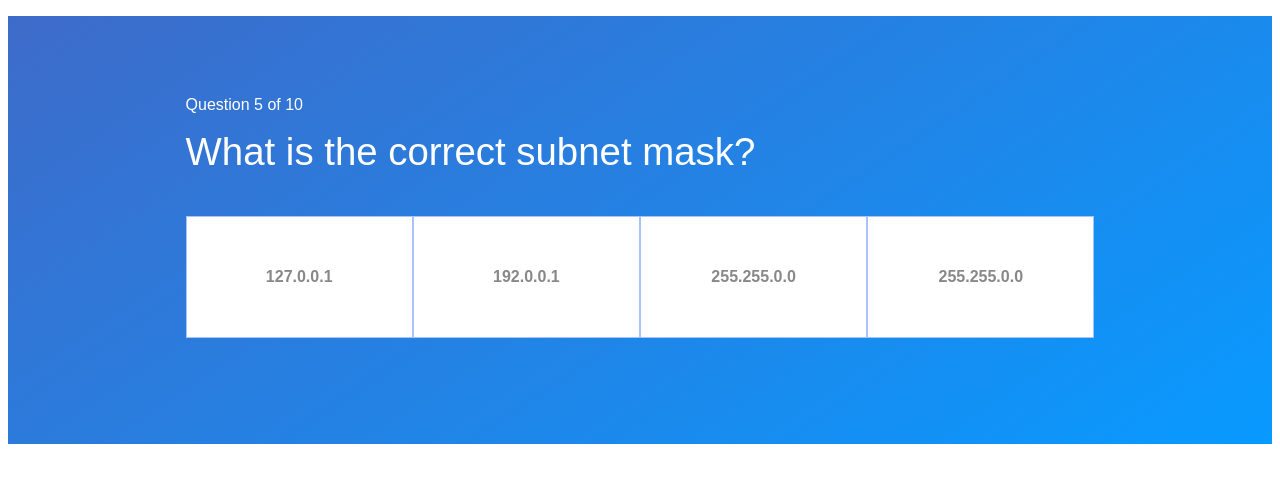
After one commit to sapwood/network, a Flask app: page /quiz/questions/1 in a window 1280 px wide. The commit adds this page. Shown: the top 483 px of the page. Run offline with Flask 3, Linux system fonts and the light colour scheme.

Commit message:
add question page

```diff
--- a/app.py
+++ b/app.py
@@ -11,7 +11,9 @@ def hello():
 @app.get('/quiz')
 def index():
     return render_template('quiz_index.html')
-
+@app.get('/quiz/questions/<levels>')
+def questions(levels):
+    return render_template('questions.html',levels=levels)
 
 @app.post('/submit')
 def submit():
--- a/static/style.css
+++ b/static/style.css
@@ -104,10 +104,29 @@ input#rows{
 
 
   /*--- FOR QUIZ PAGE  ----*/
+
+
+.container .title{
+
+    text-align: center;
+    font-family: fantasy;
+    font-size: 5vw;
+    margin-bottom: 0;
+    color: #333;
+}
+
 .level-container{
 
     padding: 10vw;
 }
+
+
+
+.level-container a{
+
+    text-decoration: none;
+}
+
  .level{
 
     margin: 0 0 10vw 0;
@@ -171,3 +190,53 @@ input#rows{
     font-size: 5vw;
     margin:1vw 0;
  }
+
+
+ /* CSS FOR QUESTIONS PAGE */
+
+ .q_container{
+
+    background: linear-gradient(146deg, rgba(62,107,201,1) 0%, rgba(8,154,255,1) 100%);
+    padding: 5vw;
+    color:white;
+    font-family: sans-serif;
+ }
+
+ .q_title{
+
+    width:80%;
+    margin:auto;
+ }
+
+.q_title .question{
+
+    font-size: 3vw;
+    margin:0;
+}
+
+ .answers{
+
+    width: 80%;
+    margin:auto;
+    display: flex;
+    justify-content: space-between;
+    padding: 2vw;
+ }
+
+ .answers .option{
+
+    flex: 1;
+    background-color: white;
+    color: #888;
+    padding: 4vw;
+    border: 1px solid #a6c3ff;
+    text-align: center;
+    font-weight: 900;
+ }
+
+ .option:hover{
+
+    background-color: #c2d74c;
+    cursor: pointer;
+    color:white;
+ }
--- /dev/null
+++ b/templates/questions.html
@@ -0,0 +1,23 @@
+<!DOCTYPE html>
+<html>
+    <head>
+        <meta charset="utf-8">
+        <meta name="viewport" content="width=device-width, initial-scale=1">
+        <link rel="stylesheet" href="{{ url_for('static', filename='style.css')}}">
+    </head>
+    <body>
+        <div class="q_container">
+            <div class="q_title">
+                <div class="q_num">Question 5 of 10</div>
+                <div class="question">What is the correct subnet mask?</div>
+            </div>
+            <div class="answers">
+                <div class="option">127.0.0.1</div>
+                <div class="option">192.0.0.1</div>
+                <div class="option">255.255.0.0</div>
+                <div class="option">255.255.0.0</div>
+            </div>
+
+        </div>
+    </body>
+</html>
```
Also changed, not shown: templates/quiz_index.html (+6 -1 lines).
